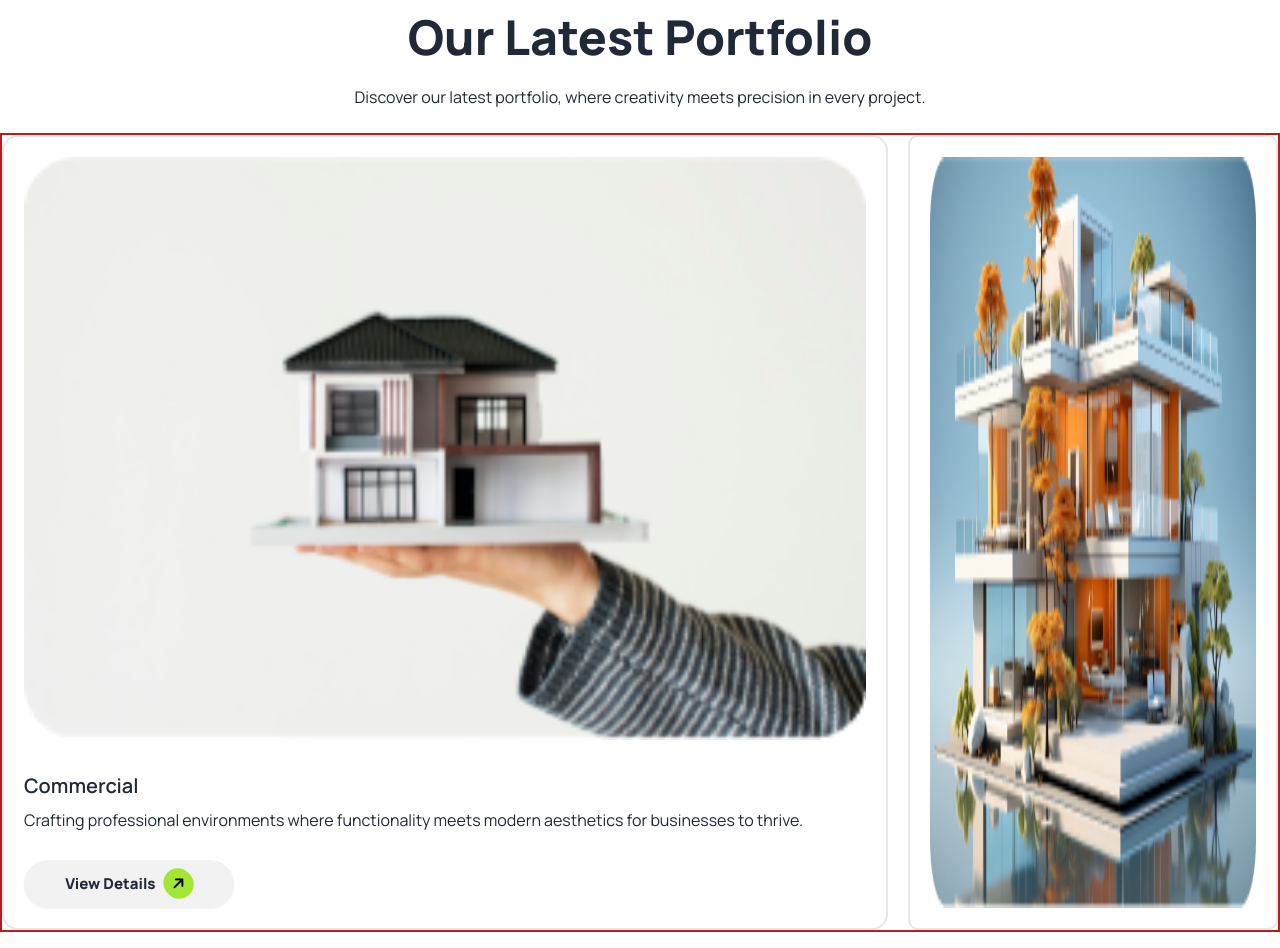
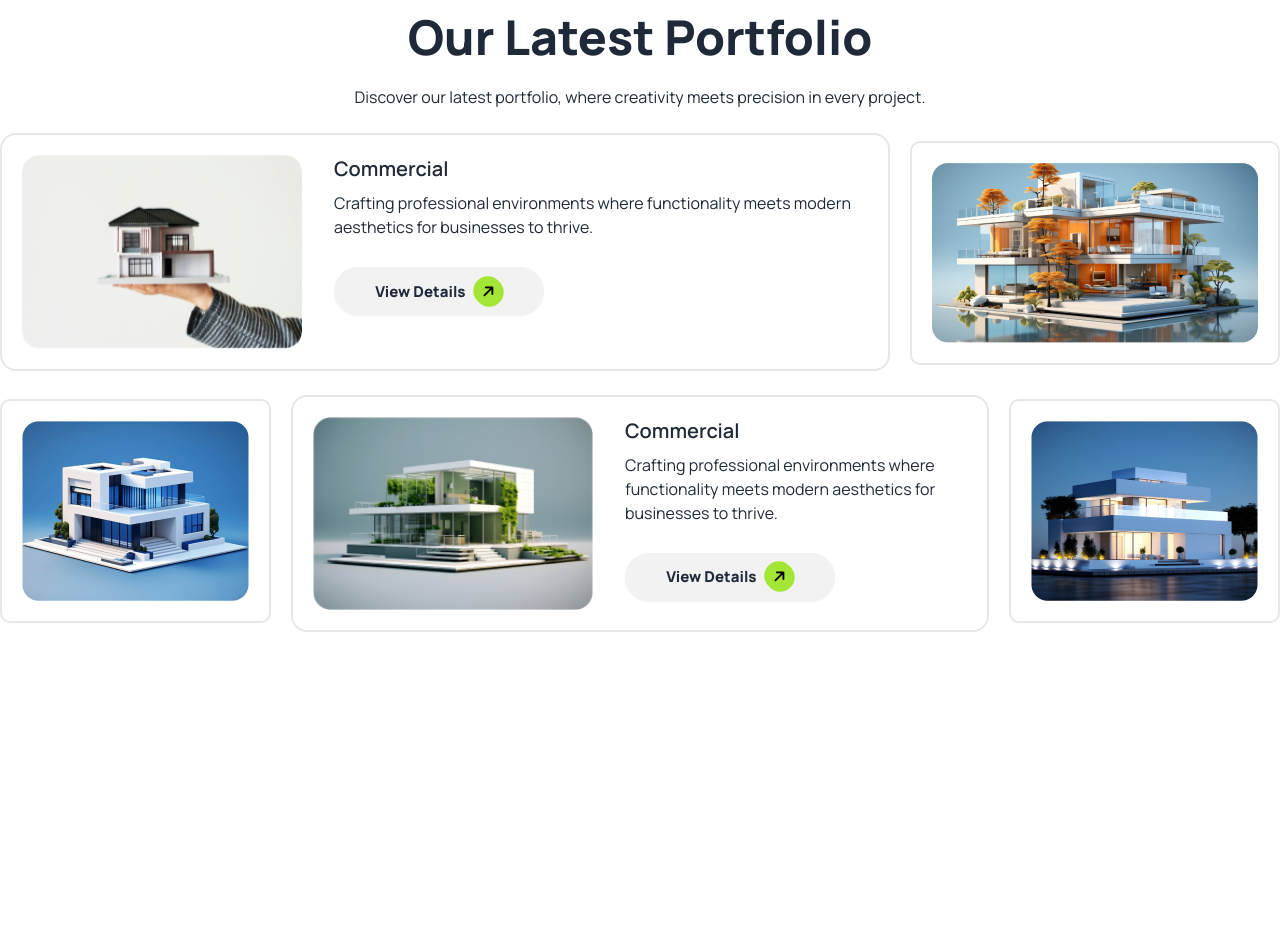
Before and after one commit to AbdulAzizChyMustakim/assignment-3-10, a plain HTML site: page index.html in a window 1280 px wide. Shown: the part 2240-3188 px from the top of the page. After the commit the page ends 2888 px from the top, so only its background shows below. Drawn offline with nearby package versions, Linux system fonts and the light colour scheme.

Commit message:
challenge part done

```diff
--- a/index.html
+++ b/index.html
@@ -202,7 +202,7 @@
       <!-- work process end -->
 
       <!-- challenge part start -->
-      <div class="hero flex justify-center items-center lg:pt-10  ">
+      <div class="hero flex justify-center items-center lg:pt-10 ">
         <div class="hero-content ">
           <div>
            <div class="lg:w-[1400px] text-center mx-auto container ">
@@ -214,13 +214,13 @@
            </div>
 
            <!-- top cards -->
-           <div class="container mx-auto lg:flex  border-2 border-red-700 gap-5 ">
-            <div class="card card-side bg-base-100 flex-col p-5 gap-8 lg:w-[80%] border-2 border-gray-200">
-              <figure class="lg:flex-shrink-0">
+           <div class="container mx-auto lg:flex gap-5">
+            <div class="card card-side bg-base-100 flex-col lg:flex-row p-5 gap-8 lg:w-[80%] border-2 border-gray-200">
+              <figure class="flex-shrink-0 lg:w-[280px] ">
                 <img
                   src="assets/img1.png"
                   alt="pic"
-                  class="object-cover"/>
+                  class=" "/>
               </figure>
               <div class="lg:flex lg:flex-col">
                 <h2 class="card-title mb-2">Commercial</h2>
@@ -229,7 +229,27 @@
               </div>
             </div>
             <!-- top img card -->
-            <img src="assets/img2.png" class="border-2 border-gray-200  rounded-[10px] p-5">
+            <img src="assets/img2.png" class="border-2 border-gray-200  rounded-[10px] p-5 lg:mt-2 mt-5 m-auto">
+          </div>
+          <!-- down cards part -->
+
+          <div class="container mx-auto lg:flex gap-5 mt-5">
+            <img src="assets/img3.png" class="border-2 border-gray-200  rounded-[10px] p-5 lg:mt-2 mt-5 m-auto">
+            <div class="card card-side bg-base-100 flex-col lg:flex-row p-5 gap-8 lg:w-[80%] border-2 border-gray-200 mt-5 lg:mt-1">
+              <figure class="flex-shrink-0 lg:w-[280px]">
+                <img
+                  src="assets/img4.png"
+                  alt="pic"
+                  class=" "/>
+              </figure>
+              <div class="lg:flex lg:flex-col">
+                <h2 class="card-title mb-2">Commercial</h2>
+                <p>Crafting professional environments where functionality meets modern aesthetics for businesses to thrive.</p>
+                <div class="btn font-extrabold rounded-[50px] text-[15px]  flex lg:w-[210px] mt-7 ">View Details<i class="fa-solid fa-arrow-right bg-lime-400 text-black  p-2 rounded-[50px] -rotate-45"></i></div>
+              </div>
+            </div>
+
+            <img src="assets/img5.png" class="border-2 border-gray-200  rounded-[10px] p-5 lg:mt-2 mt-5 m-auto">
           </div>
         </div>
 
```
